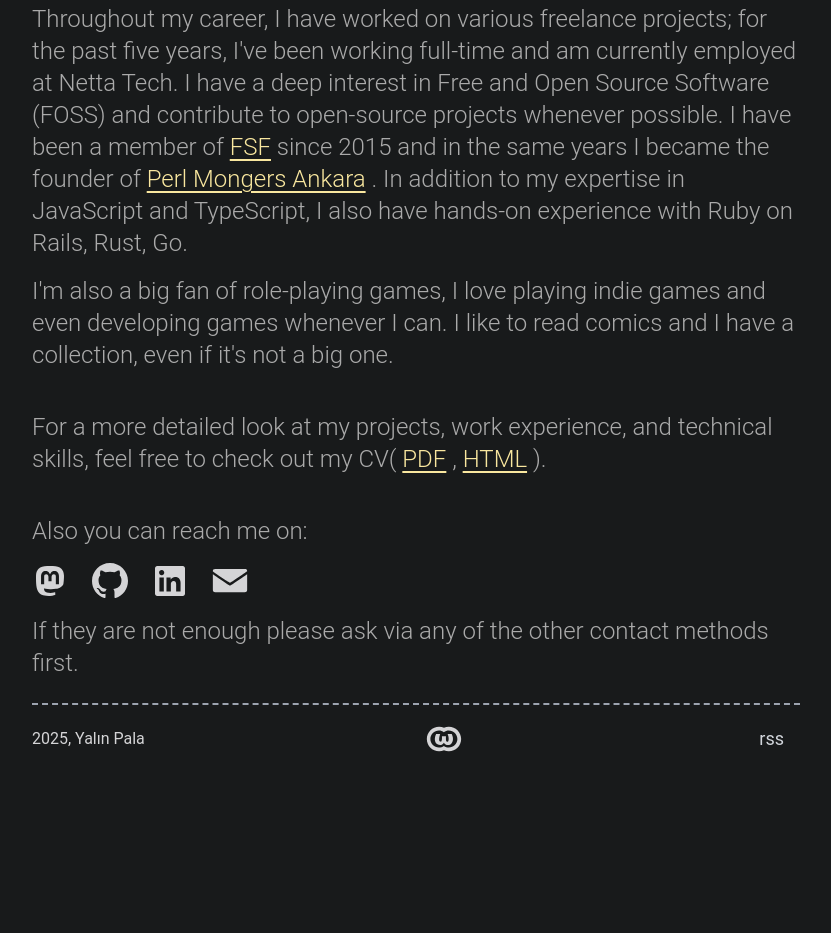
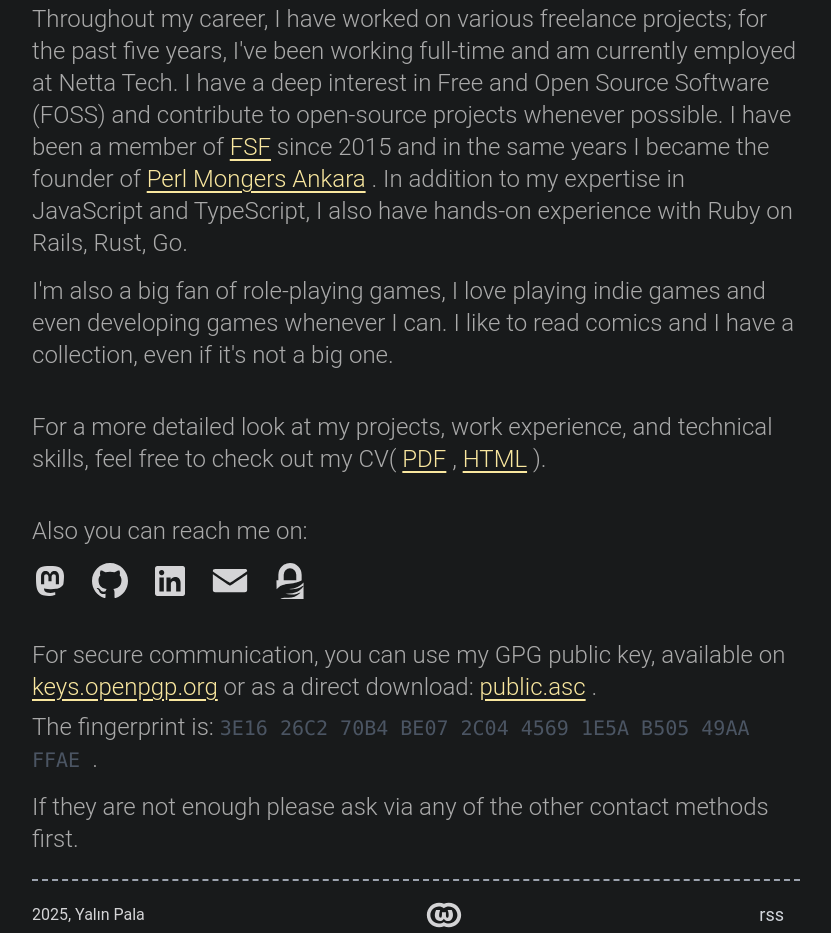
Before and after one commit to yplog/yphp, an Astro site: page /about in a window 1280 px wide. Shown: the part 387-1320 px from the top of the page, without its empty margins (224-1055 px from the left). Before the commit the page ends 1144 px from the top, so only its background shows below. Built offline with nearby package versions, Linux system fonts and the light colour scheme; Astro itself is replaced by a stand-in of ours.

Commit message:
feat: add GPG public key information and icon to Contact component

```diff
--- a/src/components/Contact.astro
+++ b/src/components/Contact.astro
@@ -30,4 +30,12 @@
   >
     <Icon name="email" />
   </a>
+
+  <a
+    class="hover:opacity-80"
+    href="/about#gpg-key"
+    title="GNU Privacy Guard"
+  >
+    <Icon name="gnupg" />
+  </a>
 </div>
--- a/src/components/icons/Icon.astro
+++ b/src/components/icons/Icon.astro
@@ -1,6 +1,6 @@
 ---
 export interface Props {
-  name: "mastodon" | "linkedin" | "github" | "email" | "wtfpl";
+  name: "mastodon" | "linkedin" | "github" | "email" | "gnupg" | "wtfpl";
   width?: string;
   height?: string;
   color?: string;
@@ -28,6 +28,11 @@
     viewBox: "-0.5 0.5 42 42",
     title: "Email",
     path: "M40.5,31.5v-18c0,0-18.2,12.7-19.97,13.359C18.79,26.23,0.5,13.5,0.5,13.5v18c0,2.5,0.53,3,3,3h34 C40.029,34.5,40.5,34.061,40.5,31.5z M40.471,9.971c0-1.821-0.531-2.471-2.971-2.471h-34c-2.51,0-3,0.78-3,2.6l0.03,0.28 c0,0,18.069,12.44,20,13.12C22.57,22.71,40.5,10.1,40.5,10.1L40.471,9.971z",
+  },
+  gnupg: {
+    viewBox: "0 0 24 24",
+    title: "GnuPG",
+    path: "M2.968 11.583h1.274v-3.82A7.76 7.76 0 0 1 12.005 0a7.76 7.76 0 0 1 7.762 7.763v3.783c-.018.01-.037.028-.056.037l-.01.01-.008.009h-.01l-.01.01-.009.009H19.636l-.018.018h-.02l-.018.01h-.01l-.009.01-.009.009h-.01l-.009.009-.009.01-.01.009-.009.009-.028.019-.019.01-.028.018-.018.01-.02.009-.027.018-.019.01-.01.009-.027.019-.02.01-.046.027-.019.01-.018.009-.02.01h-.008l-.057.027h-.019c-.018.01-.037.02-.065.038h-.01l-.009.01-.028.018-.018.01-.029.018-.018.01h-.01l-.028.018-.018.01-.02.009c-.018.01-.046.019-.065.028l-.018.01-.02.009-.037.018-.037.02-.047.018-.047.019-.019.009-.037.019-.019.01c-1.545.739-4.017 1.516-8.708 1.853-3.362.244-5.403 1.723-6.724 3.502zm4.842 0h8.371v-3.82a4.184 4.184 0 0 0-4.186-4.186A4.184 4.184 0 0 0 7.81 7.763zm13.222 1.461V24H5.572c1.704-.946 2.968-.852 5.075-.787 2.865.094 6.03-1.105 7.585-2.696 1.554-1.592-.14-.375-1.901.074-1.76.45-5.17.497-7.454-.103 7.173.094 9.973-2.219 11.555-4.307 1.583-2.079-.683-.365-2.153.356-1.47.72-4.036 1.227-6.864.852 4.27-.01 7.52-2.144 9.607-4.345z"
   },
   wtfpl: {
     viewBox: "0 0 297 215",
--- a/src/pages/about.astro
+++ b/src/pages/about.astro
@@ -65,7 +65,29 @@
     <p class="text-2xl text-h2-text font-light pt-6">
       Also you can reach me on:
     </p>
+
     <Contact />
+
+    <div id="gpg-key" class="text-2xl text-h2-text font-light pt-6 space-y-2">
+      <p>
+        For secure communication, you can use my GPG public key, available on{
+          " "
+        }
+        <InlineLink
+          href="https://keys.openpgp.org/search?q=3E1626C270B4BE072C0445691E5AB50549AAFFAE"
+          content="keys.openpgp.org"
+        />
+        or as a direct download:{" "}
+        <InlineLink href="/assets/yalinpala-public.asc" content="public.asc" />.
+      </p>
+      <p>
+        The fingerprint is:{" "}
+        <code class="text-xl font-mono text-gray-600 dark:text-gray-400">
+          3E16 26C2 70B4 BE07 2C04 4569 1E5A B505 49AA FFAE
+        </code>.
+      </p>
+    </div>
+
     <p class="text-2xl text-h2-text font-light">
       If they are not enough please ask via any of the other contact methods
       first.
```
Also changed, not shown: 1 other file.
